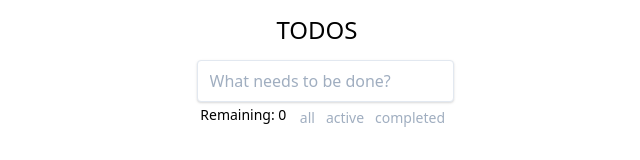
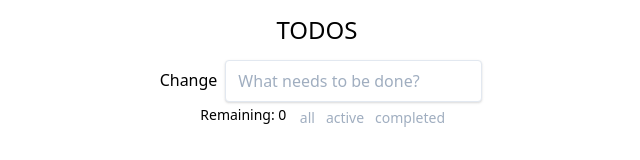
Before and after one commit to esfraner/MVC-TODO, a Vue app in the folder mvc-todo/: page / in a window 1280 px wide. Shown: the top 160 px of the page, without its empty margins (323-963 px from the left). Built offline with nearby package versions, Linux system fonts and the light colour scheme.

Commit message:
fix(changeStates): fixed style

```diff
--- a/mvc-todo/src/components/ChangeStates.vue
+++ b/mvc-todo/src/components/ChangeStates.vue
@@ -1,10 +1,10 @@
 <template>
   <div id="ChangeStates">
     <button
-      class="hover:text-red-500 py-2 px-2 rounded text-base"
+      class="hover:text-red-500 py-2 px-2 "
       @click="changeAllTodosStates"
     >
-      <i class="fa fa-trash"></i>
+      <a>Change</a>
     </button>
   </div>
 </template>
```
